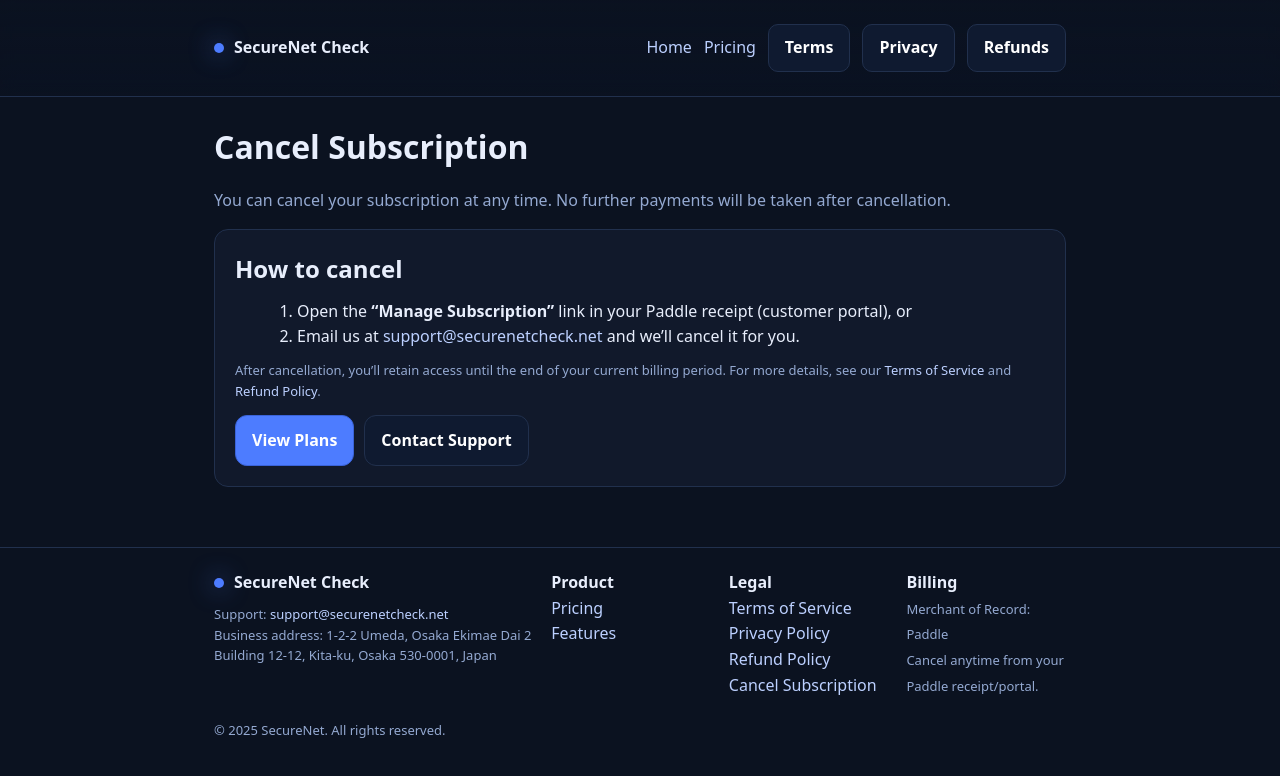
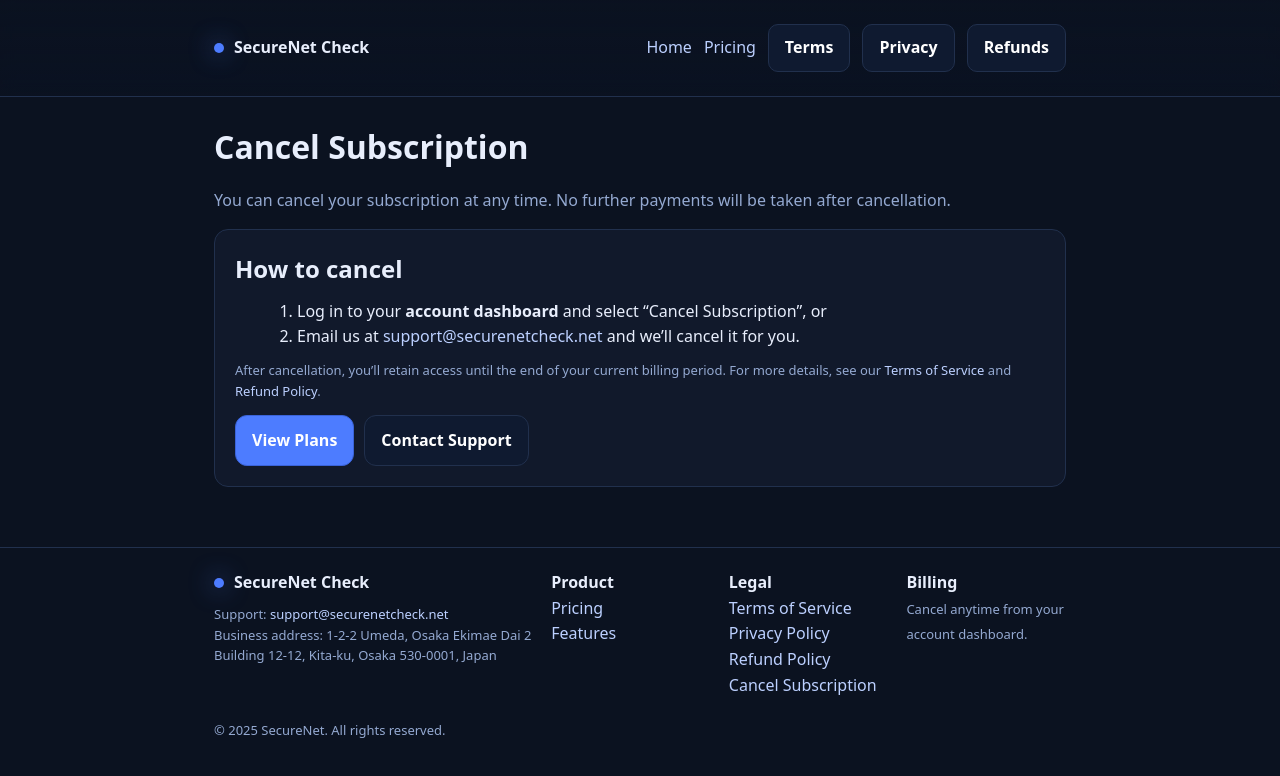
Before and after one commit to godman-cyber/my-website, a plain HTML site: page cancel/index.html in a window 1280 px wide. Drawn offline with Linux system fonts and the light colour scheme.

Commit message:
Update index.html

```diff
--- a/cancel/index.html
+++ b/cancel/index.html
@@ -4,7 +4,7 @@
   <meta charset="utf-8" />
   <meta name="viewport" content="width=device-width,initial-scale=1" />
   <title>Cancel Subscription | SecureNet Check</title>
-  <meta name="description" content="Cancel your SecureNet Check subscription at any time via the Paddle customer portal or by contacting support." />
+  <meta name="description" content="Cancel your SecureNet Check subscription at any time via your account dashboard or by contacting support." />
   <link rel="canonical" href="https://www.securenetcheck.net/cancel" />
   <meta name="theme-color" content="#0b1220" />
   <style>
@@ -61,7 +61,7 @@
     <div class="card" style="margin-top:14px">
       <h2 style="margin:0 0 6px">How to cancel</h2>
       <ol class="list">
-        <li>Open the <strong>“Manage Subscription”</strong> link in your Paddle receipt (customer portal), or</li>
+        <li>Log in to your <strong>account dashboard</strong> and select “Cancel Subscription”, or</li>
         <li>Email us at <a href="mailto:support@securenetcheck.net">support@securenetcheck.net</a> and we’ll cancel it for you.</li>
       </ol>
       <p class="note" style="margin-top:10px">
@@ -97,8 +97,7 @@
       </div>
       <div>
         <strong>Billing</strong><br />
-        <span class="note">Merchant of Record: Paddle</span><br />
-        <span class="note">Cancel anytime from your Paddle receipt/portal.</span>
+        <span class="note">Cancel anytime from your account dashboard.</span>
       </div>
     </div>
     <div class="container" style="padding:0 24px 26px">
```
